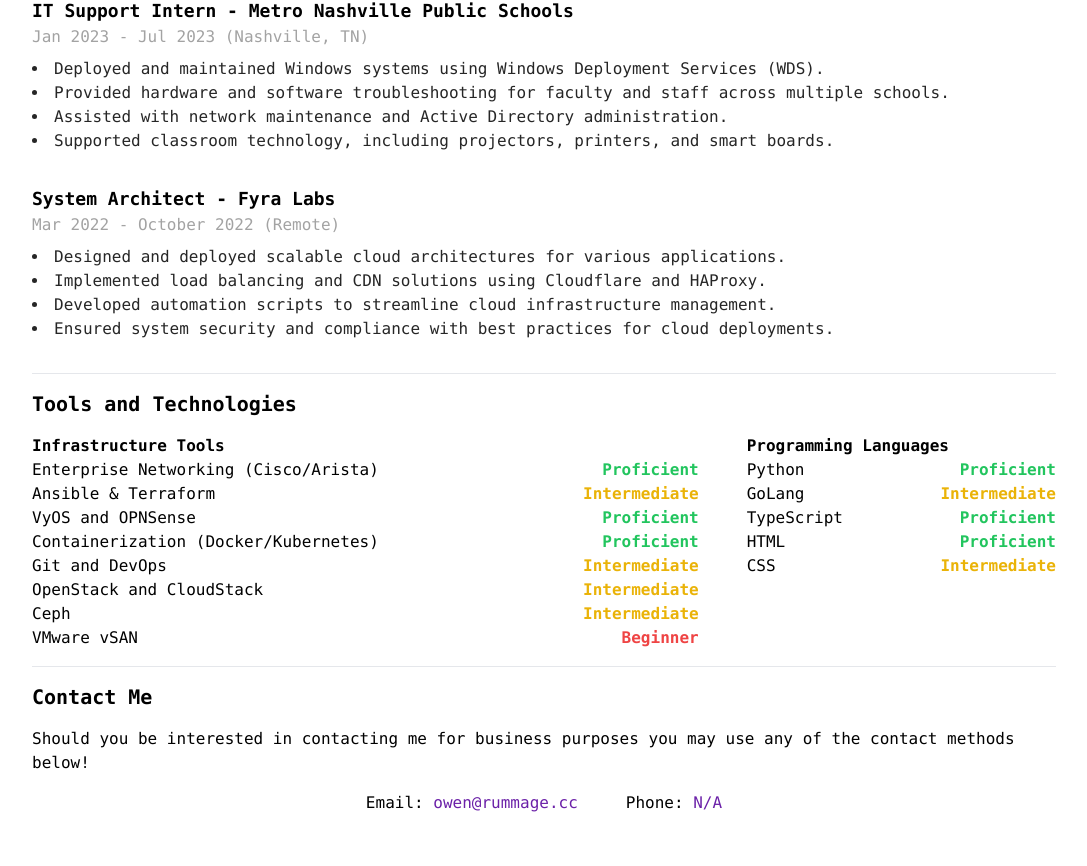
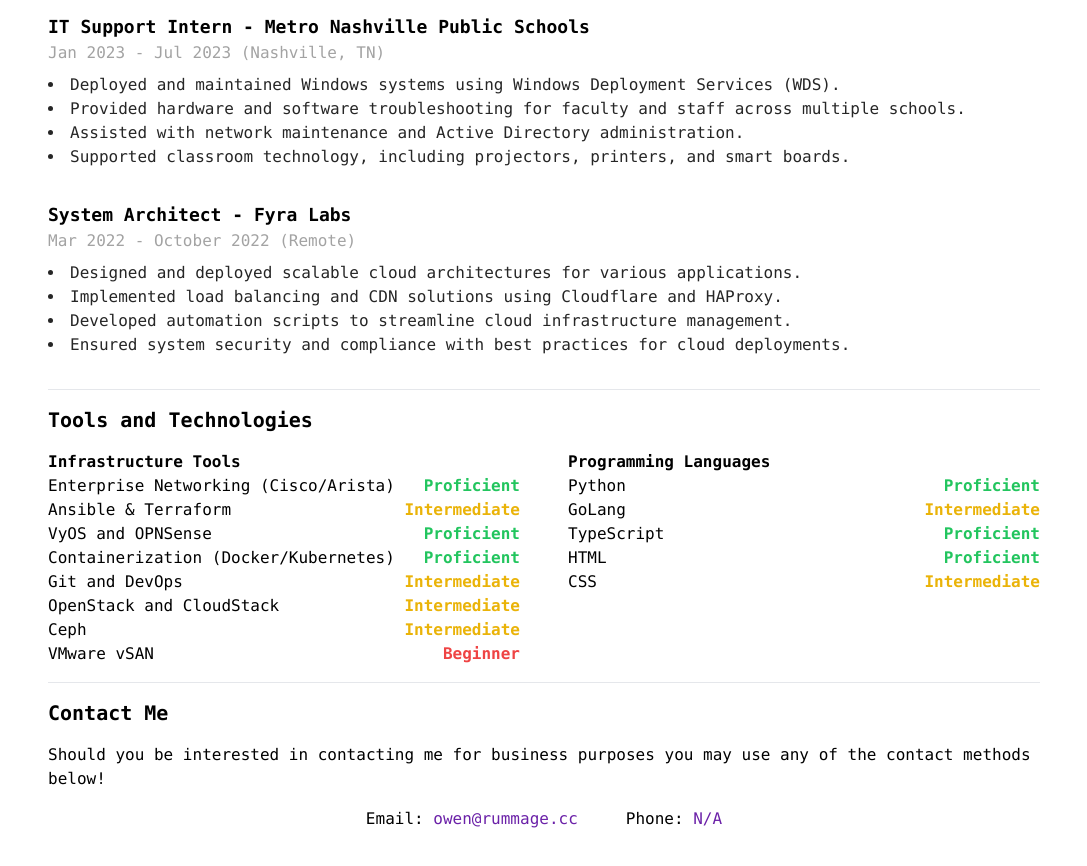
Before and after one commit to owenrummage/Website, a SvelteKit app: page /resume in a window 1280 px wide. Shown: the part 1408-2274 px from the top of the page, without its empty margins (96-1183 px from the left). Built offline with nearby package versions, Linux system fonts and the light colour scheme.

Commit message:
fix formatting on resume page for tools section

```diff
--- a/src/routes/resume/+page.svelte
+++ b/src/routes/resume/+page.svelte
@@ -79,7 +79,7 @@
 	<title>Owen Rummage - Resume</title>
 </svelte:head>
 
-<div class="flex max-w-screen-lg flex-col space-y-4">
+<div class="flex max-w-screen-lg flex-col space-y-4 p-4">
 	<Heading />
 	<div class="h-2" />
 	<h2 class="mt-6 text-xl font-bold">About Me</h2>
@@ -144,7 +144,7 @@
 	<hr />
 	<h2 class="mt-6 text-xl font-bold">Tools and Technologies</h2>
 
-	<div class="mt-6 grid grid-cols-3 gap-12">
+	<div class="mt-6 grid grid-cols-1 gap-12 md:grid-cols-4">
 		<div class="col-span-2">
 			<h3 class="font-bold">Infrastructure Tools</h3>
 			<ul class="list-inside list-disc">
@@ -166,7 +166,7 @@
 				{/each}
 			</ul>
 		</div>
-		<div class="col-span-1">
+		<div class="col-span-2">
 			<h3 class="font-bold">Programming Languages</h3>
 			<ul class="list-inside list-disc">
 				{#each skills.languages as item}
```
